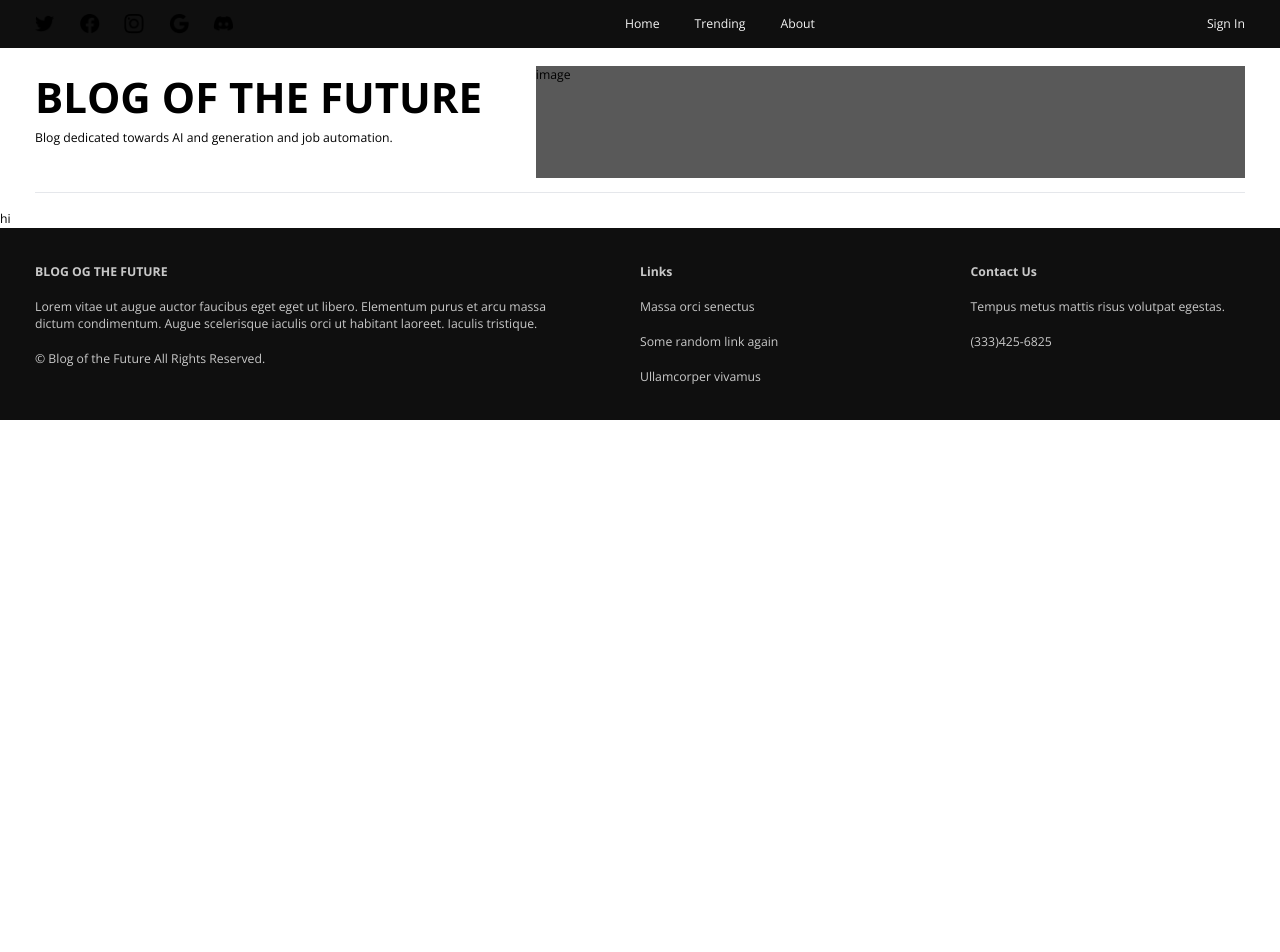
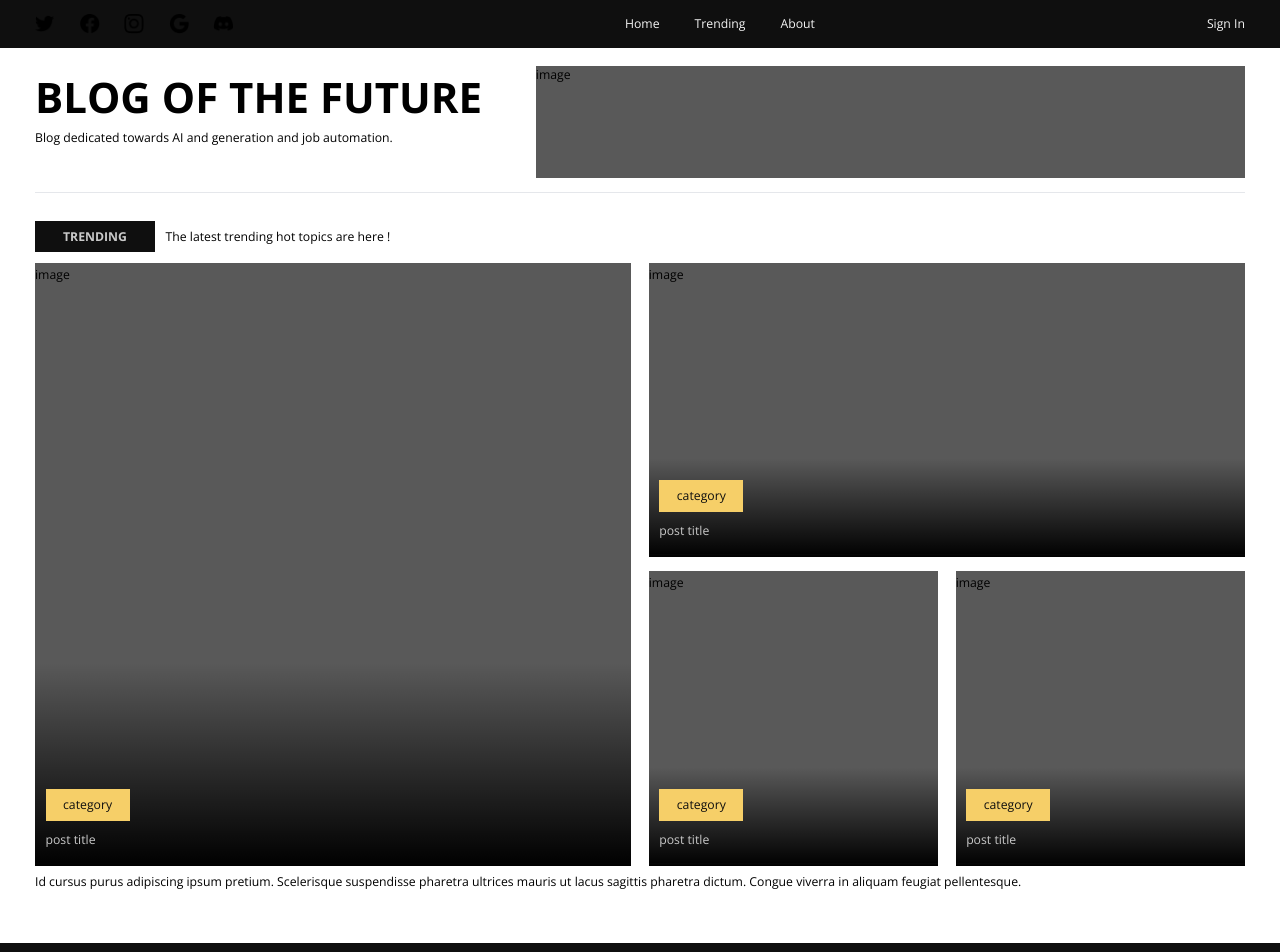
Before and after one commit to anzarbk/Blog-AI, a Next.js app: page / in a window 1280 px wide. Shown: the top 952 px of the page. Before the commit the page ends 800 px from the top, so only its background shows below. Built offline with nearby package versions, Linux system fonts and the light colour scheme.

Commit message:
checking

```diff
--- /dev/null
+++ b/app/(home)/Trending.tsx
@@ -0,0 +1,76 @@
+import Link from 'next/link';
+import React from 'react'
+
+type TrendingCardsProps = {
+  className?: string;
+}
+
+const TrendingCard = ({ className }: TrendingCardsProps) => {
+  return (
+    <Link className={`${className} sm:mt-0 sm:h-auto relative mt-7 block w-full h-96 hover:opacity-70`}
+      href="/"
+      // href={`${Process.env.NEXT_PUBLIC_URL}/post/${post?.id}`}
+    >
+      <div className='z-0 relative w-full h-full bg-wh-500'>image</div>
+        <div className='absolute z-1 top-1 left-0 w-full h-full bg-gradient-gradual'/>
+      <div className='absolute z-2 bottom-0 left-0 p-3'>
+        <h4 className='inline-block px-5 py-1 font semibold bg-accent-orange text-wh-900'>category</h4>
+        <div className='text-wh-100 mt-2'>post title</div>
+        </div>
+
+    </Link>
+  )
+}
+
+type Props = {}
+
+const Trending = (props: Props) => {
+  return (
+      <section className='pt-3 pb-10'>
+          <div className='flex items-center gap-3'>
+              <div className='bg-wh-900 py-2 px-8 text-wh-100 text-sm font-bold'>
+                  TRENDING
+              </div>
+              <p className="text-sm">
+          The latest trending hot topics are here !
+        </p>
+          </div>
+           {/* flex option */}
+      {/* <div className="flex justify-between gap-3 my-3">
+        <div className="basis-1/2 bg-wh-500 h-96"></div>
+        <div className="flex flex-col basis-1/2 gap-3 h-96">
+          <div className="basis-1/2 bg-wh-500"></div>
+          <div className="flex basis-1/2 gap-3">
+            <div className="basis-1/2 bg-wh-500"></div>
+            <div className="basis-1/2 bg-wh-500"></div>
+          </div>
+        </div>
+      </div> */}
+
+      {/* grid option */}
+      <div className="sm:grid gap-5 grid-cols-4 grid-rows-2 sm:h-[600px] my-3">
+        <TrendingCard
+          className="col-span-2 row-span-2 bg-wh-500"
+        //   post={trendingPosts[0]}
+        />
+        <TrendingCard
+          className="col-span-2 row-span-1 bg-wh-500"
+        //   post={trendingPosts[1]}
+        />
+        <TrendingCard
+          className="col-span-1 row-span-1 bg-wh-500"
+        //   post={trendingPosts[2]}
+        />
+        <TrendingCard
+          className="col-span-1 row-span-1 bg-wh-500"
+        //   post={trendingPosts[3]}
+        />
+      </div>
+      <p className='text-sm'>Id cursus purus adipiscing ipsum pretium. Scelerisque suspendisse
+        pharetra ultrices mauris ut lacus sagittis pharetra dictum. Congue
+        viverra in aliquam feugiat pellentesque.</p>
+    </section>
+  )
+}
+
+export default Trending
--- a/app/page.tsx
+++ b/app/page.tsx
@@ -1,7 +1,23 @@
+import Trending from "./(home)/Trending";
 
 
 export default function Home() {
   return (
-    <main>hi</main>
+    <main className="px-10 leading-7">
+      <Trending />
+      <div className="md:flex gap-10 mb-5">
+        <div className="basis-3/4">
+          {/* <Tech /> */}
+          {/* <Travel /> */}
+          {/* <Other /> */}
+          <div className="hidden md:block">
+            {/* <Subscribe /> */}
+          </div>
+        </div>
+        <div className="basis-1/4">
+          {/* <Sidebar /> */}
+        </div>
+      </div>
+    </main>
   )
 }
```
